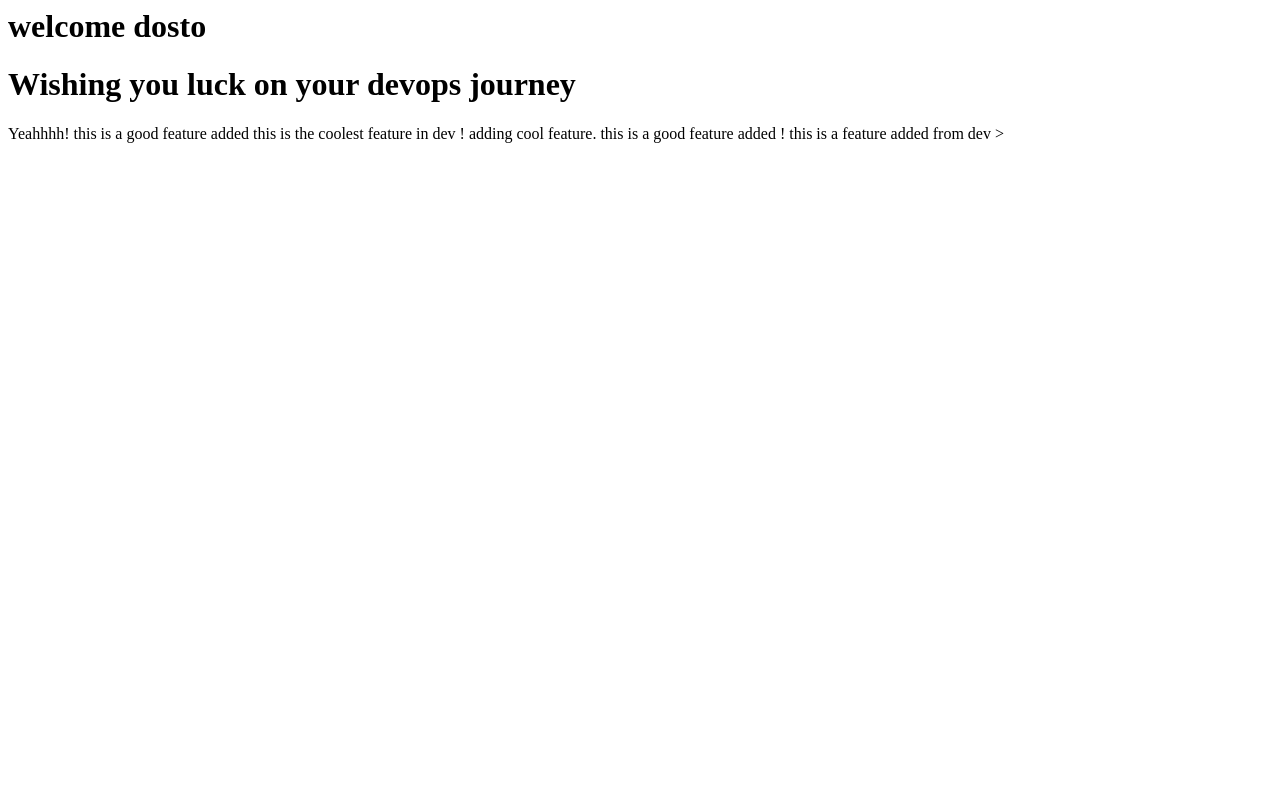
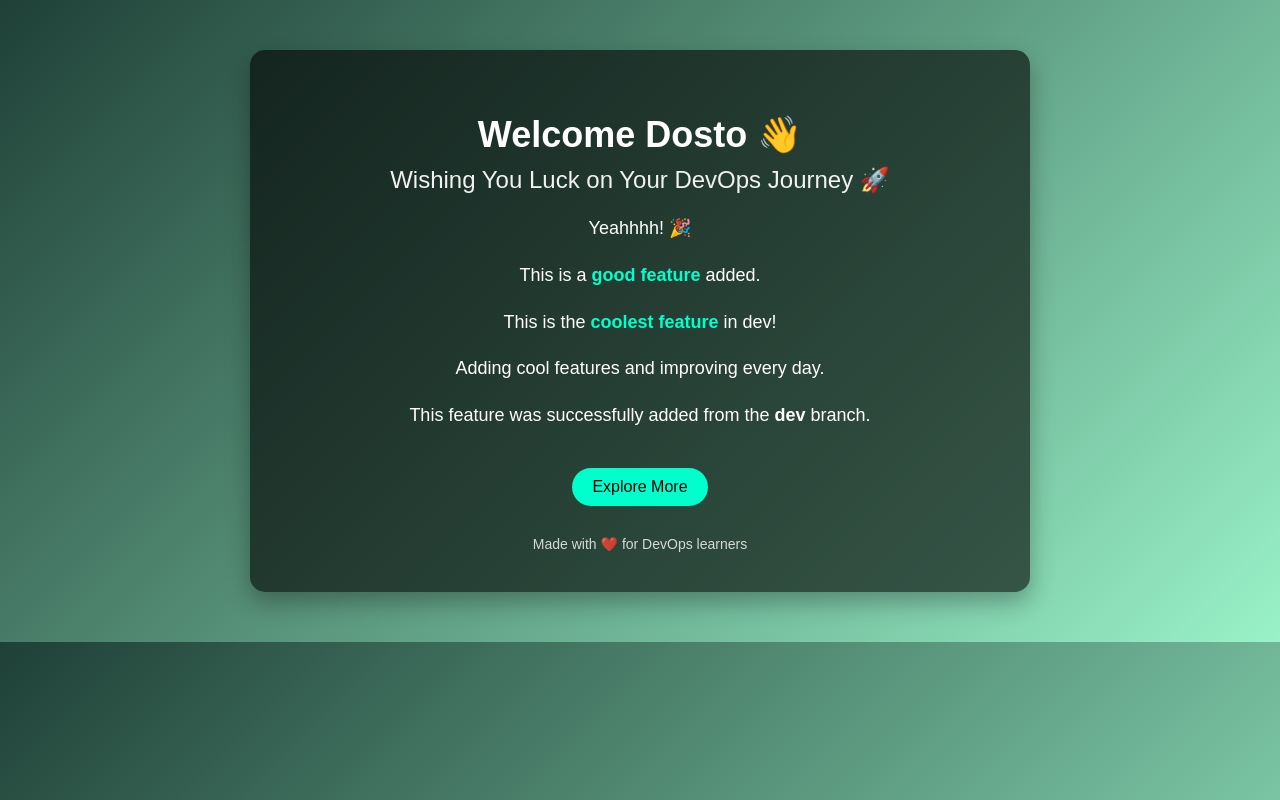
Before and after one commit to Apurva110697/devops-nginx-demo, a plain HTML site: page index.html in a window 1280 px wide. Drawn offline with Linux system fonts and the light colour scheme.

Commit message:
fixed done

```diff
--- a/index.html
+++ b/index.html
@@ -1,19 +1,90 @@
+<!DOCTYPE html>
+<html lang="en">
+<head>
+    <meta charset="UTF-8">
+    <title>DevOps Journey</title>
+    <style>
+        body {
+            margin: 0;
+            font-family: Arial, Helvetica, sans-serif;
+            background: linear-gradient(135deg, #1f4037, #99f2c8);
+            color: #ffffff;
+            text-align: center;
+            padding: 50px 20px;
+        }
 
-<h1> welcome dosto </h1>
+        .container {
+            background: rgba(0, 0, 0, 0.6);
+            padding: 40px;
+            border-radius: 15px;
+            max-width: 700px;
+            margin: auto;
+            box-shadow: 0 10px 25px rgba(0, 0, 0, 0.3);
+        }
 
+        h1 {
+            margin-bottom: 10px;
+            font-size: 36px;
+        }
 
-<h1> Wishing you luck on your devops journey </h2>
+        h2 {
+            margin-top: 0;
+            font-weight: normal;
+            color: #f1f1f1;
+        }
 
+        p {
+            font-size: 18px;
+            line-height: 1.6;
+        }
 
-Yeahhhh!
+        .highlight {
+            color: #00ffcc;
+            font-weight: bold;
+        }
 
-this is a good feature added
+        .footer {
+            margin-top: 30px;
+            font-size: 14px;
+            opacity: 0.8;
+        }
 
+        button {
+            margin-top: 20px;
+            padding: 10px 20px;
+            border: none;
+            border-radius: 25px;
+            background-color: #00ffcc;
+            color: #000;
+            font-size: 16px;
+            cursor: pointer;
+            transition: 0.3s ease;
+        }
 
-this is the coolest feature in dev !
-adding cool feature.
-this is a good feature added !
+        button:hover {
+            background-color: #ffffff;
+        }
+    </style>
+</head>
+<body>
 
+    <div class="container">
+        <h1>Welcome Dosto 👋</h1>
+        <h2>Wishing You Luck on Your DevOps Journey 🚀</h2>
 
-this is a feature added from dev
->
+        <p>Yeahhhh! 🎉</p>
+
+        <p>This is a <span class="highlight">good feature</span> added.</p>
+        <p>This is the <span class="highlight">coolest feature</span> in dev!</p>
+        <p>Adding cool features and improving every day.</p>
+        <p>This feature was successfully added from the <strong>dev</strong> branch.</p>
+
+        <button>Explore More</button>
+
+        <div class="footer">
+            Made with ❤️ for DevOps learners
+        </div>
+    </div>
+
+</body>
+</html>
```
